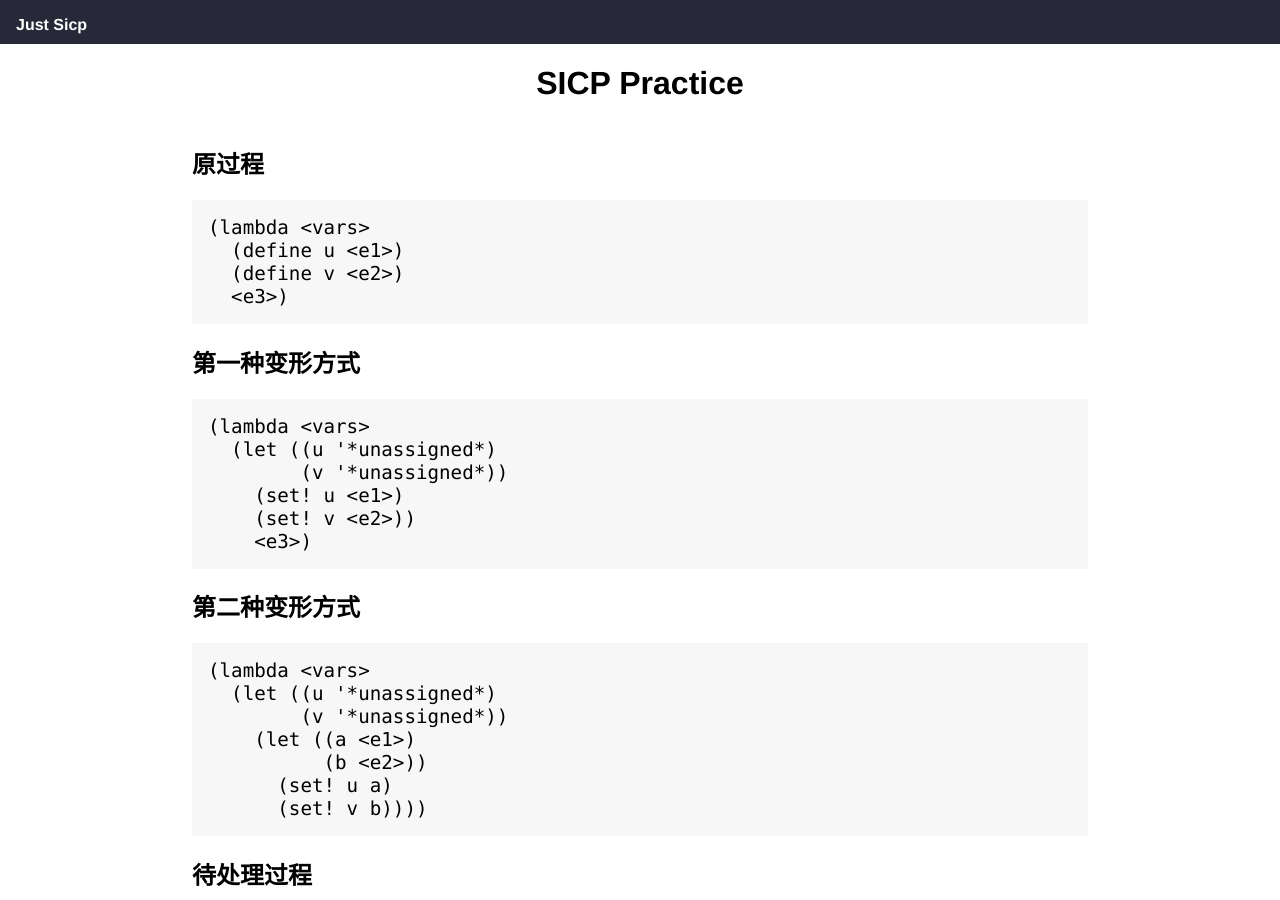
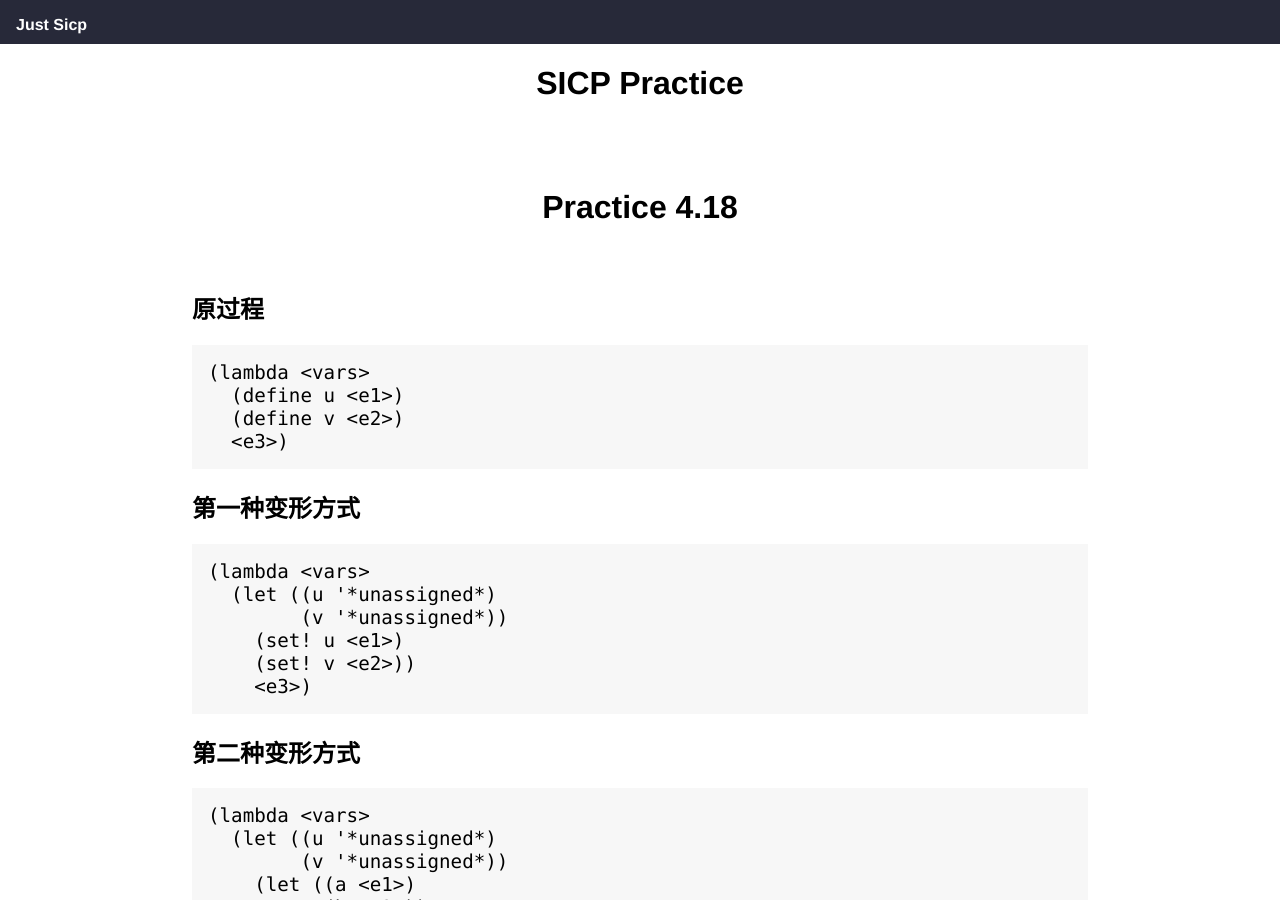
Before and after one commit to DBvc/dbvc.github.io, a Jekyll site: the page built from _posts/2016-04-27-sicp4.18.md, in a window 1280 px wide and 900 px high. Built offline with Jekyll 4.4.1, drawn with Linux system fonts in a browser that asks for light colours.

Commit message:
Update 2016-04-27-sicp4.18.md

```diff
--- a/_posts/2016-04-27-sicp4.18.md
+++ b/_posts/2016-04-27-sicp4.18.md
@@ -3,6 +3,8 @@ layout: default
 category: sicp
 title: 4.18
 ---
+
+# Practice 4.18
 
 ## 原过程
     (lambda <vars>
```
